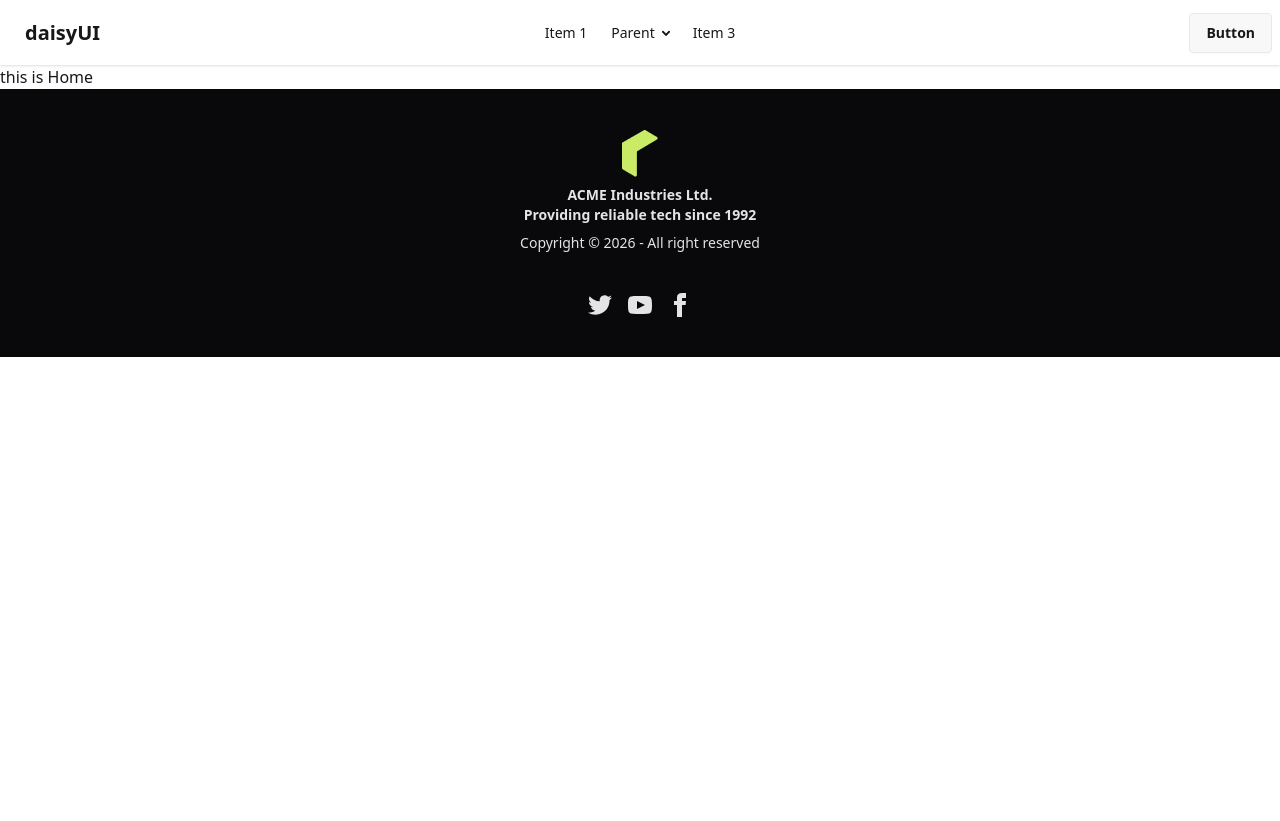
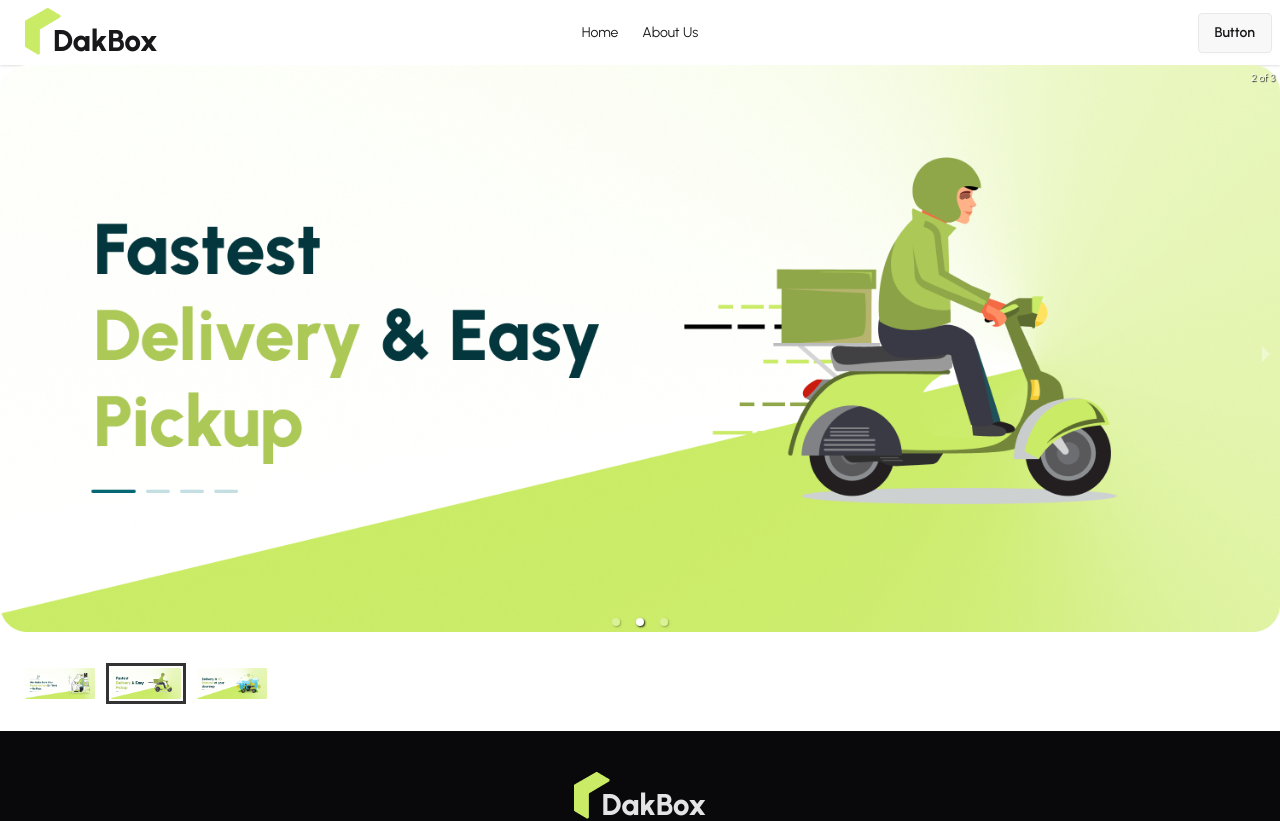
Before and after one commit to Muntasir-WSX/DakBox-Client, a React (Vite) app: page / in a window 1280 px wide. Shown: the top 821 px of the page. Before the commit the page ends 800 px from the top, so only its background shows below. Built offline with nearby package versions, Linux system fonts and the light colour scheme.

Commit message:
Banner Started

```diff
--- a/package.json
+++ b/package.json
@@ -13,6 +13,7 @@
     "@tailwindcss/vite": "^4.1.18",
     "react": "^19.2.0",
     "react-dom": "^19.2.0",
+    "react-responsive-carousel": "^3.2.23",
     "react-router": "^7.12.0",
     "tailwindcss": "^4.1.18"
   },
--- /dev/null
+++ b/src/Pages/FullHome/Banner/Banner.jsx
@@ -0,0 +1,24 @@
+import React from "react";
+import "react-responsive-carousel/lib/styles/carousel.min.css";
+import bannerImg1 from "../../../assets/banner/banner1.png";
+import bannerImg2 from "../../../assets/banner/banner2.png";
+import bannerImg3 from "../../../assets/banner/banner3.png";
+import { Carousel } from "react-responsive-carousel";
+
+const Banner = () => {
+  return (
+    <Carousel autoPlay={true} infiniteLoop={true}>
+      <div>
+        <img src={bannerImg1} />
+      </div>
+      <div>
+        <img src={bannerImg2} />
+      </div>
+      <div>
+        <img src={bannerImg3} />
+      </div>
+    </Carousel>
+  );
+};
+
+export default Banner;
--- a/src/Pages/FullHome/Banner/Home.jsx
+++ b/src/Pages/FullHome/Home/Home.jsx
@@ -1,9 +1,10 @@
 import React from 'react';
+import Banner from '../Banner/Banner';
 
 const Home = () => {
     return (
         <div>
-            this is Home
+            <Banner></Banner>
         </div>
     );
 };
--- a/src/Pages/SharedCopmponents/DakBoxLogo/DakBox.jsx
+++ b/src/Pages/SharedCopmponents/DakBoxLogo/DakBox.jsx
@@ -2,8 +2,9 @@
 import logo from "../../../assets/logo.png"
 const DakBox = () => {
     return (
-        <div>
-            <img src={logo} alt="" />
+        <div className='flex items-end'>
+            <img className='mb-1' src={logo} alt="" />
+            <p className='text-3xl -ml-2 font-extrabold'>DakBox</p>
         </div>
     );
 };
--- a/src/Pages/SharedCopmponents/NavBar/Navbar.jsx
+++ b/src/Pages/SharedCopmponents/NavBar/Navbar.jsx
@@ -1,5 +1,6 @@
 import React from "react";
 import { NavLink } from "react-router";
+import DakBox from "../DakBoxLogo/DakBox";
 
 const Navbar = () => {
     const navItems = <>
@@ -42,26 +43,13 @@
             }
           </ul>
         </div>
-        <a className="btn btn-ghost text-xl">daisyUI</a>
+        <a className="btn btn-ghost text-xl"><DakBox></DakBox></a>
       </div>
       <div className="navbar-center hidden lg:flex">
         <ul className="menu menu-horizontal px-1">
-          <li>
-            <a>Item 1</a>
-          </li>
-          <li>
-            <details>
-              <summary>Parent</summary>
-              <ul className="p-2 bg-base-100 w-40 z-1">
-                {
+         {
                     navItems
-                }
-              </ul>
-            </details>
-          </li>
-          <li>
-            <a>Item 3</a>
-          </li>
+        }
         </ul>
       </div>
       <div className="navbar-end">
--- a/src/Router/Router.jsx
+++ b/src/Router/Router.jsx
@@ -1,6 +1,6 @@
 import { createBrowserRouter } from "react-router";
 import MainLayout from "../Layouts/MainLayout/MainLayout";
-import Home from "../Pages/FullHome/Banner/Home"
+import Home from "../Pages/FullHome/Home/Home"
 
 export const router = createBrowserRouter([
   {
--- a/src/index.css
+++ b/src/index.css
@@ -1,2 +1,12 @@
+@import url('https://fonts.googleapis.com/css2?family=Urbanist:ital,wght@0,100..900;1,100..900&display=swap');
+
 @import "tailwindcss";
 @plugin "daisyui";
+
+
+.font-urbanist {
+  font-family: "Urbanist", sans-serif;
+  font-optical-sizing: auto;
+  font-weight: 400;
+  font-style: normal;
+}
--- a/src/main.jsx
+++ b/src/main.jsx
@@ -6,6 +6,8 @@
 
 createRoot(document.getElementById('root')).render(
   <StrictMode>
-   <RouterProvider router={router} />
+   <div className='font-urbanist max-w-7xl'>
+    <RouterProvider router={router} />
+    </div>
   </StrictMode>
 )
```
Also changed, not shown: 1 other file (tests, documents, lock files or other folders).
